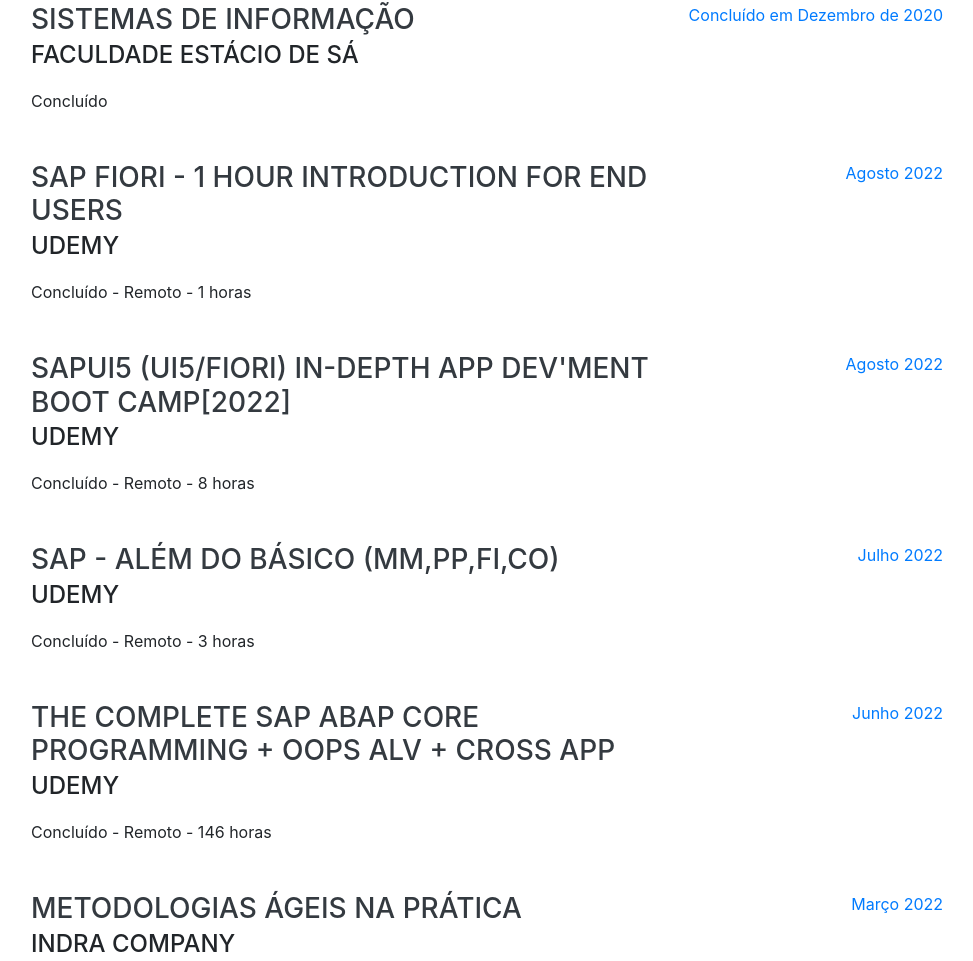
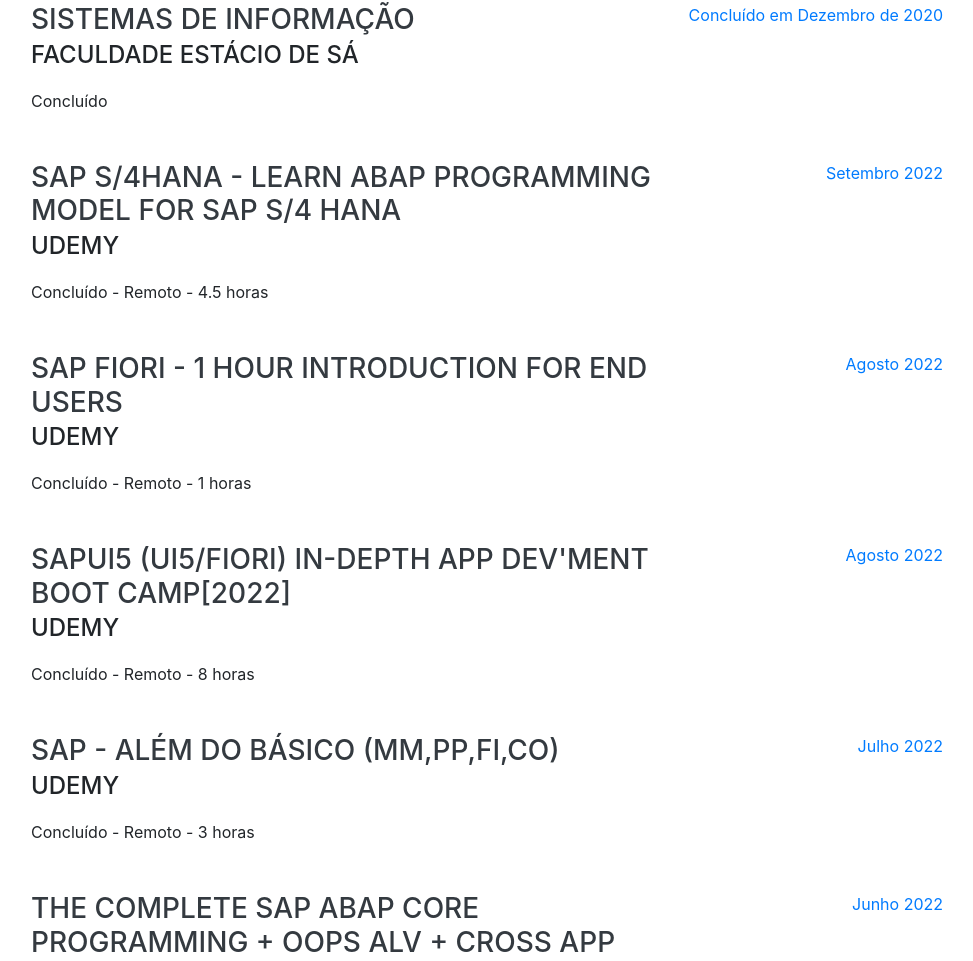
Before and after one commit to RodrigoMViana/rodrigomviana.github.io, a website with bundled scripts: page index.html in a window 1280 px wide. Shown: the part 1867-2828 px from the top of the page, without its empty margins (289-1262 px from the left). Built offline with nearby package versions, Linux system fonts and the light colour scheme; a web font is replaced by a local one.

Commit message:
Inclusão de curso

```diff
--- a/index.html
+++ b/index.html
@@ -160,6 +160,17 @@
           <div class="resume-date text-md-right">
             <span class="text-primary">Concluído em Dezembro de 2020</span>
           </div>
+        </div>
+
+        <div class="resume-item d-flex flex-column flex-md-row justify-content-between mb-5">
+          <div class="resume-content">
+            <h3 class="mb-0">SAP S/4HANA - Learn ABAP Programming model for SAP S/4 HANA</h3>
+            <div class="subheading mb-3">Udemy</div>
+            <div>Concluído - Remoto - 4.5 horas</div>
+          </div>
+            <div class="resume-date text-md-right">
+              <span class="text-primary">Setembro 2022</span>
+            </div>
         </div>
 
         <div class="resume-item d-flex flex-column flex-md-row justify-content-between mb-5">
```
